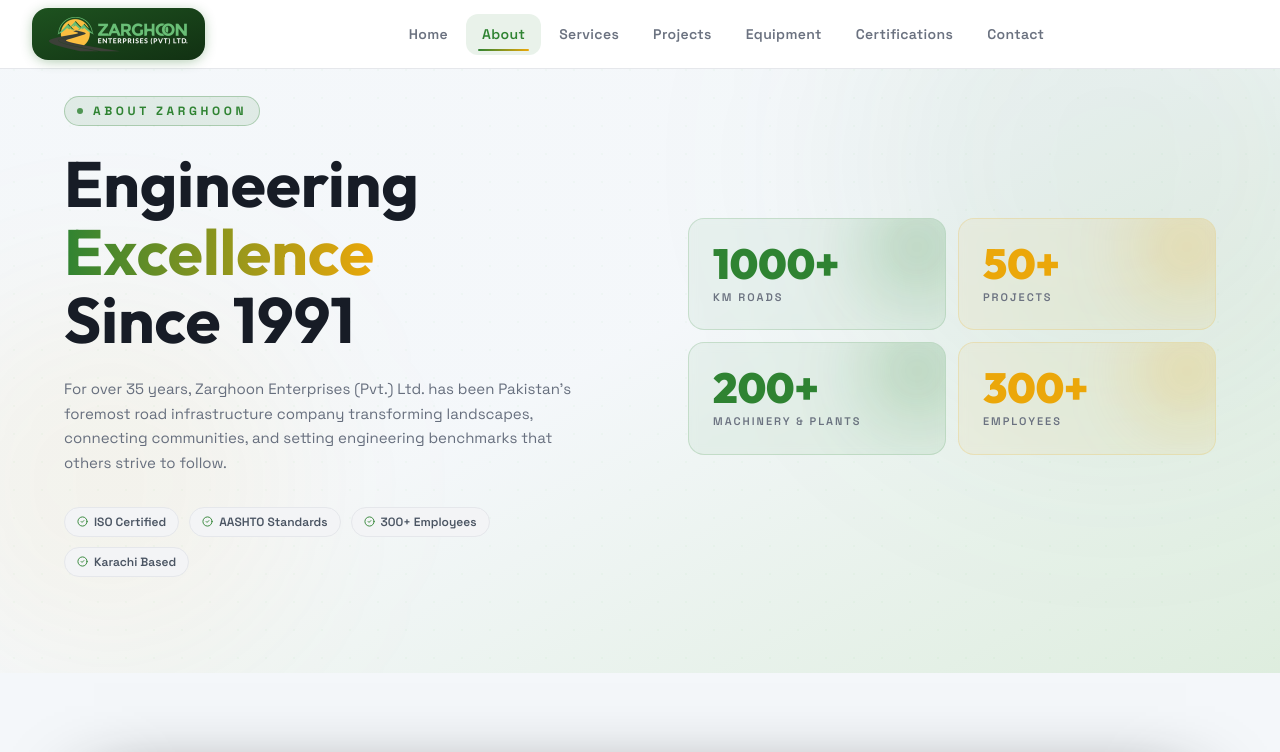
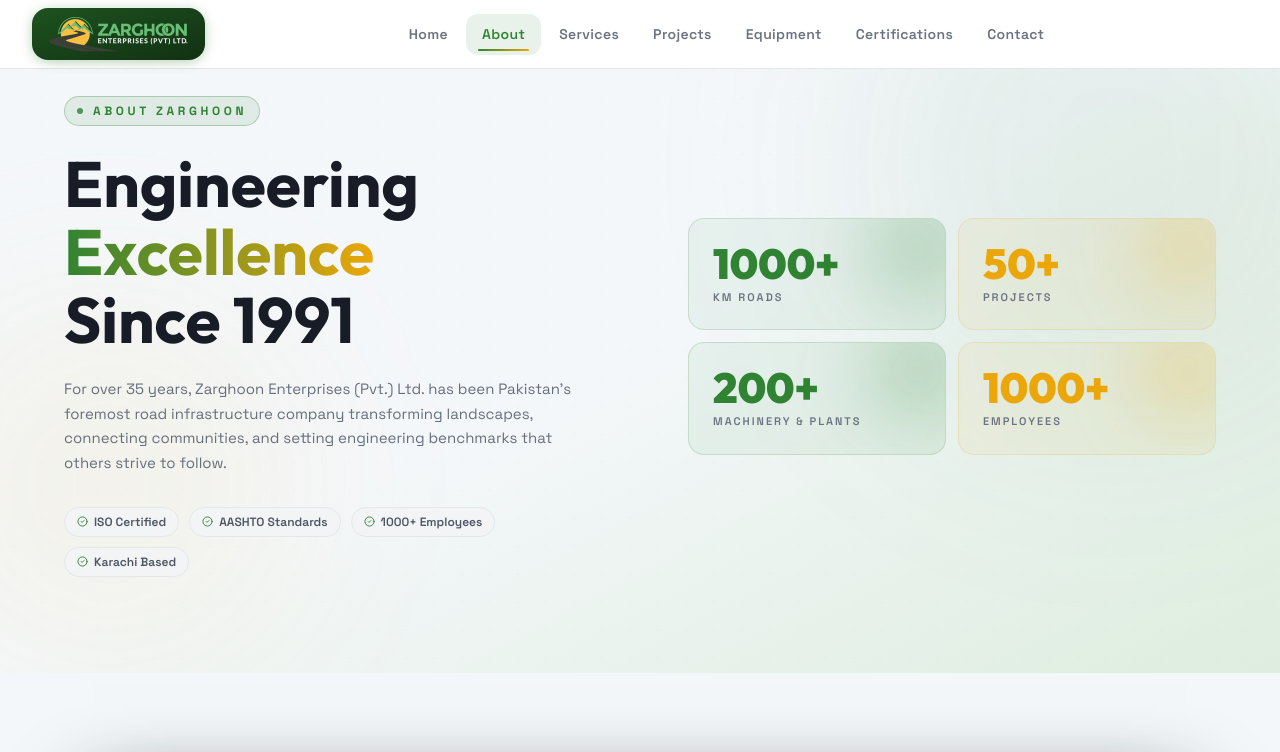
Before and after one commit to muhammadadeel147/Zarghoon, a React (Vite) app: page /about in a window 1280 px wide. Shown: the top 752 px of the page. Built offline with nearby package versions, Linux system fonts and the light colour scheme.

Commit message:
feat: update employee statistics across About, Index, and Projects pages

```diff
--- a/src/pages/About.tsx
+++ b/src/pages/About.tsx
@@ -78,7 +78,7 @@
   { value: 1000, suffix: "+", label: "KM Roads" },
   { value: 50, suffix: "+", label: "Projects" },
   { value: 200, suffix: "+", label: "Machinery & Plants" },
-  { value: 300, suffix: "+", label: "Employees" },
+  { value: 1000, suffix: "+", label: "Employees" },
 ];
 
 type CounterProps = {
@@ -168,7 +168,7 @@
               transition={{ delay: 0.55 }}
               className="flex flex-wrap gap-2.5"
             >
-              {["ISO Certified", "AASHTO Standards", "300+ Employees", "Karachi Based"].map((tag) => (
+              {["ISO Certified", "AASHTO Standards", "1000+ Employees", "Karachi Based"].map((tag) => (
                 <span key={tag} className="flex items-center gap-1.5 text-xs font-semibold px-3 py-1.5 rounded-full bg-gray-100 border border-gray-200 text-gray-600">
                   <CheckCircle2 size={11} className="text-primary shrink-0" />
                   {tag}
--- a/src/pages/Index.tsx
+++ b/src/pages/Index.tsx
@@ -20,7 +20,7 @@
   { value: 1000, suffix: "+", label: "KM Roads Built", icon: MapPin },
   { value: 50, suffix: "+", label: "Projects Completed", icon: Layers },
   { value: 200, suffix: "+", label: "Machinery & Plants", icon: Truck },
-  { value: 300, suffix: "+", label: "Employees", icon: Users },
+  { value: 1000, suffix: "+", label: "Employees", icon: Users },
 ];
 
 const teamMembers = [
--- a/src/pages/Projects.tsx
+++ b/src/pages/Projects.tsx
@@ -753,7 +753,7 @@
               { num: 16,   suffix: "",   label: "Completed Projects", gold: false },
               { num: 13,   suffix: "",   label: "Active Projects",    gold: true  },
               { num: 1000, suffix: "+",  label: "KM Roads Built",     gold: true  },
-              { num: 300,  suffix: "+",  label: "Employees",          gold: false },
+              { num: 1000,  suffix: "+",  label: "Employees",          gold: false },
             ].map((s) => (
               <div
                 key={s.label}
```
